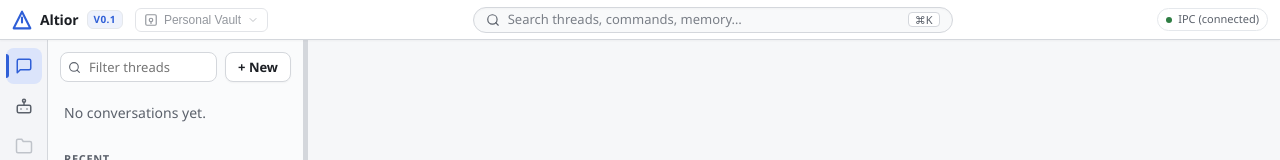
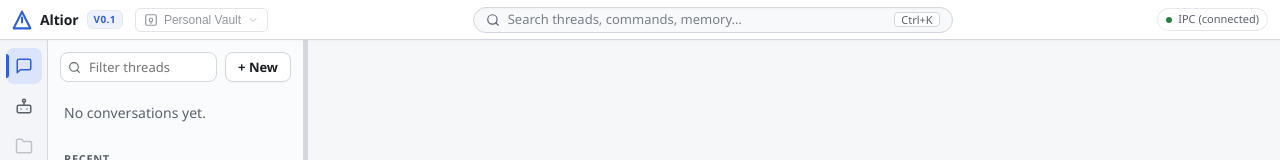
Before and after one commit to ethan-blue/altior, a React (Vite) app in the folder apps/desktop/: page / in a window 1280 px wide. Shown: the top 160 px of the page. Built offline with nearby package versions, Linux system fonts and the light colour scheme.

Commit message:
fix(desktop): use Ctrl+K for Windows-first search shortcut chip

```diff
--- a/apps/desktop/src/i18n/en.ts
+++ b/apps/desktop/src/i18n/en.ts
@@ -49,7 +49,7 @@ export const en: TranslationDictionary = {
     themeLabel: "Theme",
     languageLabel: "Language",
     globalSearchPlaceholder: "Search threads, commands, memory…",
-    searchShortcut: "⌘K",
+    searchShortcut: "Ctrl+K",
     vaultBadge: "Personal Vault",
     cancelTurn: "Cancel turn",
   },
--- a/apps/desktop/src/i18n/zh-CN.ts
+++ b/apps/desktop/src/i18n/zh-CN.ts
@@ -49,7 +49,7 @@ export const zhCN: TranslationDictionary = {
     themeLabel: "主题",
     languageLabel: "语言",
     globalSearchPlaceholder: "搜索会话、命令、记忆…",
-    searchShortcut: "⌘K",
+    searchShortcut: "Ctrl+K",
     vaultBadge: "个人知识库",
     cancelTurn: "取消轮次",
   },
```
